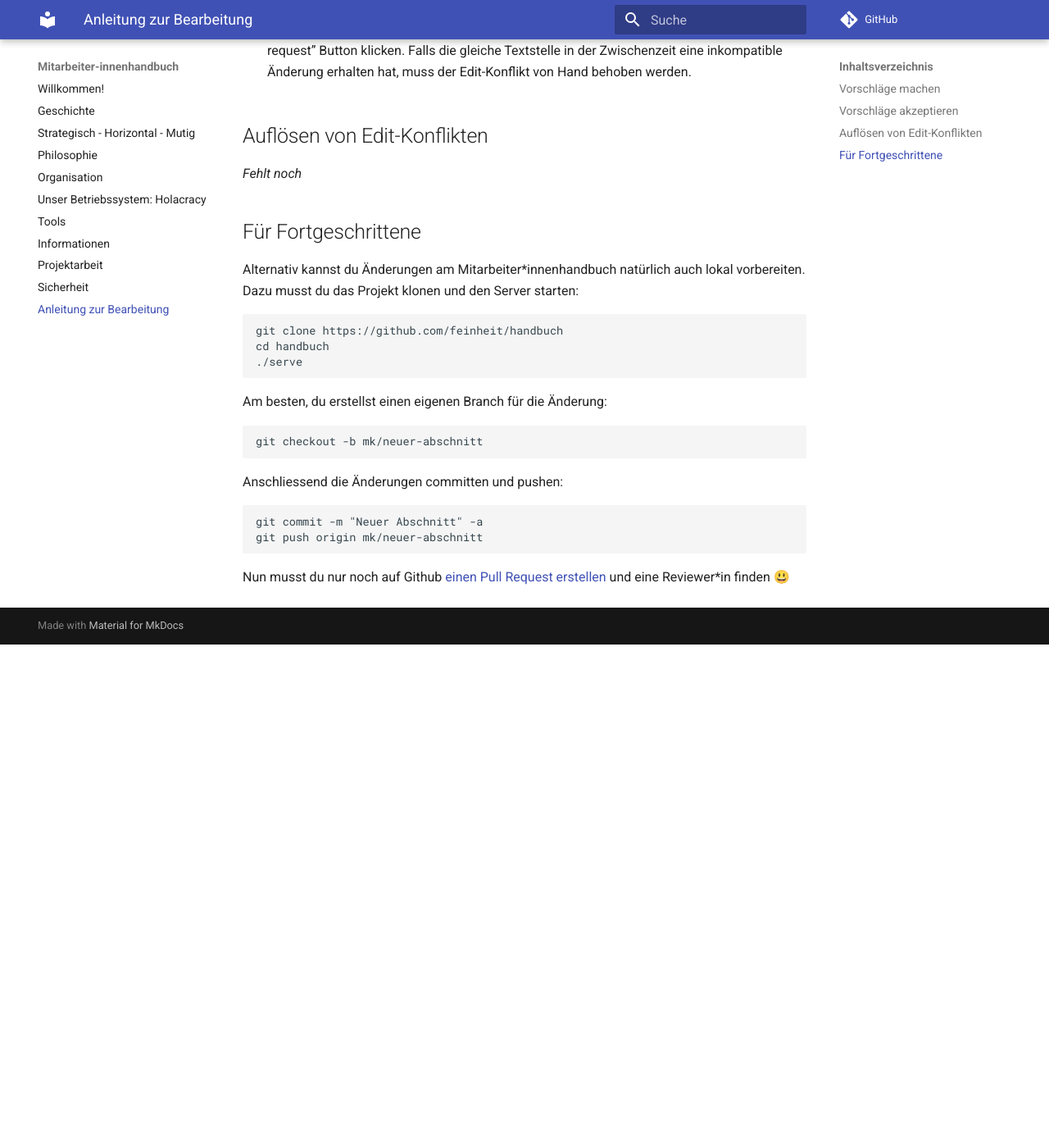
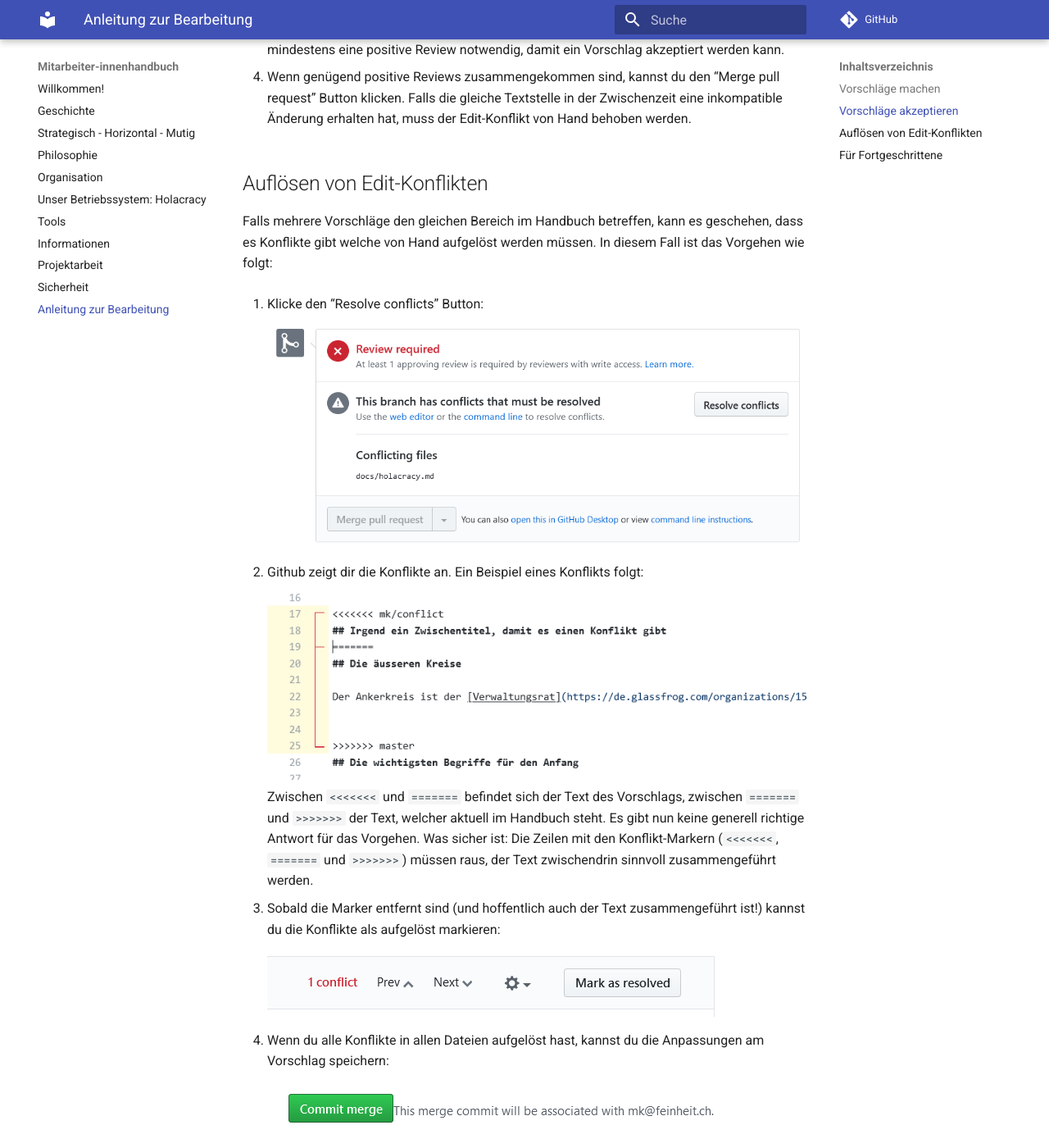
Before and after one commit to nada/handbuch, an MkDocs documentation site: the page built from docs/anleitung.md, in a window 1280 px wide and 1400 px high, scrolled down 1635 px. Shown: the whole window at 82% size. Built offline with MkDocs 1.6.1 and Material for MkDocs 9.7.7, drawn with Linux system fonts in a browser that asks for light colours; comment, search, counter and statistics services are not loaded; before the commit the page ends 2421 px from its top, so only the background shows below that; some of the changed text lies outside the part shown.

Commit message:
Konfliktauflösung

```diff
--- a/docs/anleitung.md
+++ b/docs/anleitung.md
@@ -5,15 +5,18 @@ Denke daran, dass das Mitarbeiter*innenhandbuch öffentlich ist.
 ## Vorschläge machen
 
 1. Suche die Textstelle, die du bearbeiten willst. Am besten, du klickst dazu auf das Bearbeitungs-Icon oben rechts:
-   ![](images/anleitung/1-edit.png)
+
+    ![](images/anleitung/01-edit.png)
 
 2. Ändere die Textstelle. Wenn du fertig bist, kannst du deine Änderungen speichern ("committen"):
-   ![](images/anleitung/2-commit.png)
-   Es ist hilfreich für die Reviewer*innen, wenn du den Änderung einen sinnvollen Titel verpasst. Jedoch nicht zwingend notwendig.
+
+    ![](images/anleitung/02-commit.png)
+    Es ist hilfreich für die Reviewer*innen, wenn du den Änderung einen sinnvollen Titel verpasst. Jedoch nicht zwingend notwendig.
 
 3. Erstelle den Pull Request, um deine gespeicherten Änderungen vorzuschlagen:
-   ![](images/anleitung/3-pull-request.png)
-   Du hast in diesem Formular rechts die Möglichkeit, Reviewers für deinen Vorschlag auszuwählen. Dies ist eine gute Idee, wenn du gerne Feedback von bestimmten Menschen hättest, oder auch einfach verhindern willst, dass deine Änderung vergessen geht.
+
+    ![](images/anleitung/03-pull-request.png)
+    Du hast in diesem Formular rechts die Möglichkeit, Reviewers für deinen Vorschlag auszuwählen. Dies ist eine gute Idee, wenn du gerne Feedback von bestimmten Menschen hättest, oder auch einfach verhindern willst, dass deine Änderung vergessen geht.
 
 
 ## Vorschläge akzeptieren
@@ -21,7 +24,8 @@ Denke daran, dass das Mitarbeiter*innenhandbuch öffentlich ist.
 1. Öffne die [Liste der Vorschläge](https://github.com/feinheit/handbuch/pulls)
 
 2. Wähle einen Vorschlag aus, und schau dir die Änderungen im Detail an. Wähle dazu die Files changed Ansicht:
-   ![](images/anleitung/11-diff.png)
+
+    ![](images/anleitung/11-diff.png)
 
 3. Falls du mit den Änderungen einverstanden bist, kannst du deine Review abgeben. Aktuell ist mindestens eine positive Review notwendig, damit ein Vorschlag akzeptiert werden kann.
 
@@ -30,7 +34,24 @@ Denke daran, dass das Mitarbeiter*innenhandbuch öffentlich ist.
 
 ## Auflösen von Edit-Konflikten
 
-_Fehlt noch_
+Falls mehrere Vorschläge den gleichen Bereich im Handbuch betreffen, kann es geschehen, dass es Konflikte gibt welche von Hand aufgelöst werden müssen. In diesem Fall ist das Vorgehen wie folgt:
+
+1. Klicke den "Resolve conflicts" Button:
+
+    ![](images/anleitung/21-resolve-button.png)
+
+2. Github zeigt dir die Konflikte an. Ein Beispiel eines Konflikts folgt:
+
+    ![](images/anleitung/22-example-conflict.png)
+   Zwischen ``<<<<<<<`` und ``=======`` befindet sich der Text des Vorschlags, zwischen ``=======`` und ``>>>>>>>`` der Text, welcher aktuell im Handbuch steht. Es gibt nun keine generell richtige Antwort für das Vorgehen. Was sicher ist: Die Zeilen mit den Konflikt-Markern (``<<<<<<<``, ``=======``  und ``>>>>>>>``) müssen raus, der Text zwischendrin sinnvoll zusammengeführt werden.
+
+3. Sobald die Marker entfernt sind (und hoffentlich auch der Text zusammengeführt ist!) kannst du die Konflikte als aufgelöst markieren:
+
+    ![](images/anleitung/23-resolved.png)
+
+4. Wenn du alle Konflikte in allen Dateien aufgelöst hast, kannst du die Anpassungen am Vorschlag speichern:
+
+    ![](images/anleitung/24-commit.png)
 
 
 ## Für Fortgeschrittene
@@ -50,4 +71,4 @@ Anschliessend die Änderungen committen und pushen:
     git commit -m "Neuer Abschnitt" -a
     git push origin mk/neuer-abschnitt
 
-Nun musst du nur noch auf Github [einen Pull Request erstellen](https://github.com/feinheit/handbuch/compare) und eine Reviewer*in finden 😃
+Nun musst du auf Github [einen Pull Request erstellen](https://github.com/feinheit/handbuch/compare) und eine Reviewer*in finden 😃
```
Also changed, not shown: docs/images/anleitung/01-edit.png (renamed from docs/images/anleitung/1-edit.png), docs/images/anleitung/02-commit.png (renamed from docs/images/anleitung/2-commit.png), docs/images/anleitung/03-pull-request.png (renamed from docs/images/anleitung/3-pull-request.png), docs/images/anleitung/21-resolve-button.png (added), docs/images/anleitung/22-example-conflict.png (added), docs/images/anleitung/23-resolved.png (added), docs/images/anleitung/24-commit.png (added).
